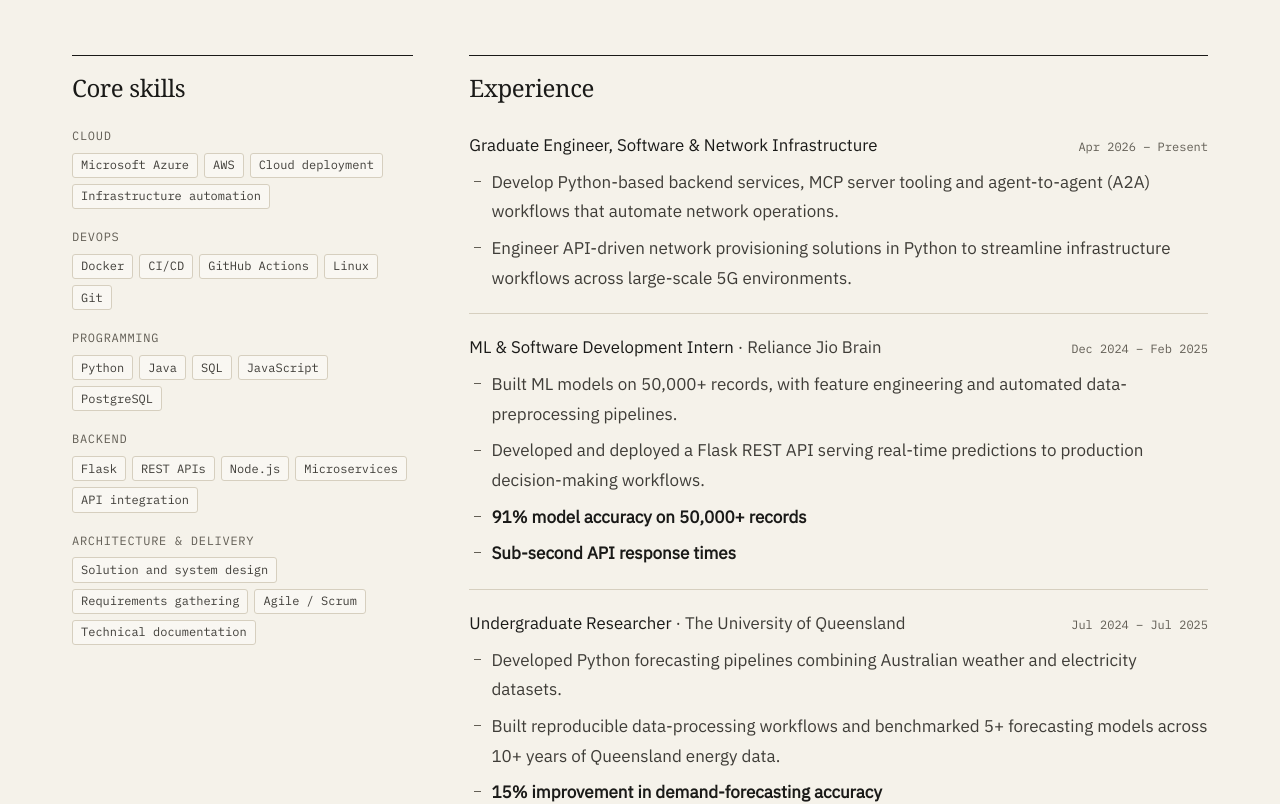
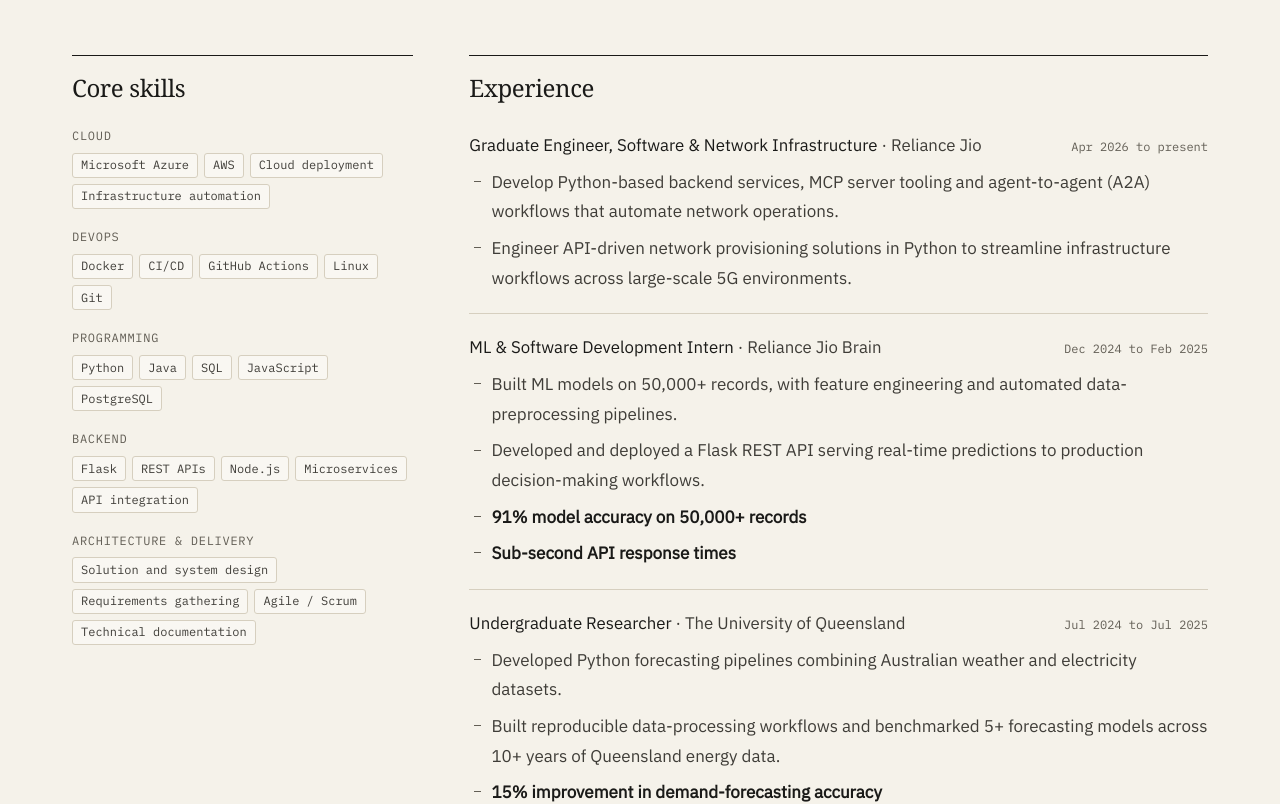
Before and after one commit to gaurikadiwan/gaurikadiwan.github.io, a Next.js app: page /resume in a window 1280 px wide. Shown: the part 544-1348 px from the top of the page. Built offline with nearby package versions, Linux system fonts and the light colour scheme; no server answers.

Commit message:
Name Reliance Jio in the current role and replace dashes in date ranges
Co-Authored-By: Claude Opus 5.5 (1M context) <noreply@anthropic.com>
Claude-Session: https://claude.ai/code/session_01EcbqVjDh2decYeNhfRfp6D

```diff
--- a/app/about/page.tsx
+++ b/app/about/page.tsx
@@ -35,7 +35,7 @@ export default function AboutPage() {
             UQ, I built reproducible forecasting pipelines over a decade of Queensland energy data.
           </p>
           <p>
-            Today I work as a graduate engineer in software and network infrastructure. I develop Python backend services,
+            Today I work at Reliance Jio as a graduate engineer in software and network infrastructure. I develop Python backend services,
             MCP server tooling and agent-to-agent workflows that automate operations across national-scale 5G infrastructure.
           </p>
           <h2>What I want to build next</h2>
--- a/app/experience/page.tsx
+++ b/app/experience/page.tsx
@@ -7,7 +7,7 @@ import { Button } from "@/components/Button";
 export const metadata = pageMetadata({
   title: "Experience",
   description:
-    "Gaurika Diwan's professional and research experience: graduate engineering on 5G infrastructure automation, ML engineering at Reliance Jio Brain, energy forecasting research at UQ, and network automation with L2X (Cisco Sydney).",
+    "Gaurika Diwan's professional and research experience: graduate engineering on 5G infrastructure automation at Reliance Jio, ML engineering at Reliance Jio Brain, energy forecasting research at UQ, and network automation with L2X (Cisco Sydney).",
   path: "/experience/",
 });
 
--- a/app/page.tsx
+++ b/app/page.tsx
@@ -38,7 +38,7 @@ export default function HomePage() {
           </h1>
           <p className="rise rise-2 mt-7 max-w-[36rem] text-[1.1rem] leading-relaxed text-ink-2 md:text-[1.2rem]">
             I&apos;m a University of Queensland Software Engineering (Honours) graduate, now working as a graduate
-            engineer on Python services, MCP tooling and API-driven provisioning for national-scale 5G infrastructure.
+            engineer at Reliance Jio on Python services, MCP tooling and API-driven provisioning for national-scale 5G infrastructure.
             Before that, I built ML prediction APIs, energy-forecasting pipelines and network automation.
           </p>
           <div className="rise rise-3 mt-9 flex flex-wrap items-center gap-3">
--- a/content/experience.ts
+++ b/content/experience.ts
@@ -1,7 +1,7 @@
 /**
  * Professional and research experience, newest first.
- * Source: resume. The current employer is intentionally not named
- * (the resume does not name it either). Keep descriptions high-level.
+ * Source: resume, plus current-role details supplied by Gaurika (2026-10-12).
+ * Keep descriptions high-level.
  */
 
 export type Role = {
@@ -21,7 +21,7 @@ export const experience: Role[] = [
   {
     id: "graduate-engineer",
     title: "Graduate Engineer, Software & Network Infrastructure",
-    organisation: null,
+    organisation: "Reliance Jio",
     kind: "Full-time",
     start: "2026-04",
     end: null,
@@ -91,5 +91,5 @@ export function formatMonth(ym: string): string {
 }
 
 export function formatRange(role: Pick<Role, "start" | "end">): string {
-  return `${formatMonth(role.start)} – ${role.end ? formatMonth(role.end) : "Present"}`;
+  return `${formatMonth(role.start)} to ${role.end ? formatMonth(role.end) : "present"}`;
 }
--- a/content/projects/alzheimers-classification.md
+++ b/content/projects/alzheimers-classification.md
@@ -2,7 +2,7 @@
 title: Alzheimer's Disease Classification
 tagline: A Vision Transformer built from scratch in PyTorch for classifying brain MRI slices from the ADNI dataset as Alzheimer's disease or normal control.
 kind: Coursework · COMP3710 Pattern Analysis, UQ
-period: Sep – Oct 2023
+period: Sep to Oct 2023
 problem: Classifying brain scans as Alzheimer's disease or normal control. The course set this as a hard-difficulty task with a target of 80% test accuracy, to be met with a vision or transformer model.
 contribution: Designed and wrote the Vision Transformer architecture, the ADNI dataset loader and preprocessing, and the plotting and prediction scripts, and wrote the project report.
 stack: [Python, PyTorch, torchvision, Vision Transformer, Matplotlib]
--- a/content/projects/energy-forecasting.md
+++ b/content/projects/energy-forecasting.md
@@ -2,7 +2,7 @@
 title: Queensland Energy Demand Forecasting
 tagline: Research forecasting pipelines combining Australian weather and electricity data, with more than five models benchmarked over a decade of Queensland energy data.
 kind: Undergraduate research · The University of Queensland
-period: Jul 2024 – Jul 2025
+period: Jul 2024 to Jul 2025
 problem: Electricity demand depends heavily on weather, and better short-term forecasts support more reliable and sustainable energy planning.
 contribution: Developed the Python forecasting pipelines and reproducible data-processing workflows, and benchmarked the forecasting models.
 stack: [Python, Time-series forecasting, Data pipelines, Model evaluation]
--- a/content/projects/moviepicker.md
+++ b/content/projects/moviepicker.md
@@ -2,7 +2,7 @@
 title: MoviePicker
 tagline: A group movie picker. Everyone in a session swipes on films, and when enough people like the same one, every device shows the match at the same moment.
 kind: Team project · CSSE6400 Software Architecture, UQ
-period: Feb – May 2025
+period: Feb to May 2025
 team: Team of six
 problem: Choosing a film as a group means scrolling across several streaming services and rarely agreeing. The system has to collect everyone's choices and announce a match to every device at once.
 contribution: Built much of the React frontend, including sign-up and login, session creation with PIN sharing, joining a group, the swiping screen and the match overlay, and co-wrote the architecture decision records for those parts.
--- a/content/projects/netpilot.md
+++ b/content/projects/netpilot.md
@@ -2,7 +2,7 @@
 title: NetPilot
 tagline: Permission-scoped infrastructure tools that an AI assistant can call, without being able to silently change anything.
 kind: Personal project
-period: Aug 2026 – ongoing
+period: Aug 2026 to present
 status: Milestone 1 complete
 problem: AI assistants are increasingly useful for infrastructure questions, but giving a model unrestricted tool access to infrastructure is a real operational risk.
 contribution: Designed and built the service end to end, including the tool registry, scope-based permission model, audit logging, simulated network, tests and CI.
--- a/content/site.ts
+++ b/content/site.ts
@@ -41,21 +41,21 @@ export const evidence = [
     label: "less network provisioning effort",
     context:
       "Automated network deployment workflows with Python and Docker during a software engineering internship.",
-    source: "L2X Brazil (Cisco Sydney) · 2023–24",
+    source: "L2X Brazil (Cisco Sydney) · 2023 to 2024",
   },
   {
     figure: "91%",
     label: "model accuracy on 50,000+ records",
     context:
       "Built the feature engineering and preprocessing, then served predictions through a Flask REST API.",
-    source: "Reliance Jio Brain · 2024–25",
+    source: "Reliance Jio Brain · 2024 to 2025",
   },
   {
     figure: "15%",
     label: "better demand-forecast accuracy",
     context:
       "Python forecasting pipelines over 10+ years of Queensland weather and electricity data; 5+ models benchmarked.",
-    source: "University of Queensland research · 2024–25",
+    source: "University of Queensland research · 2024 to 2025",
   },
   {
     figure: "BE (Hons)",
```
